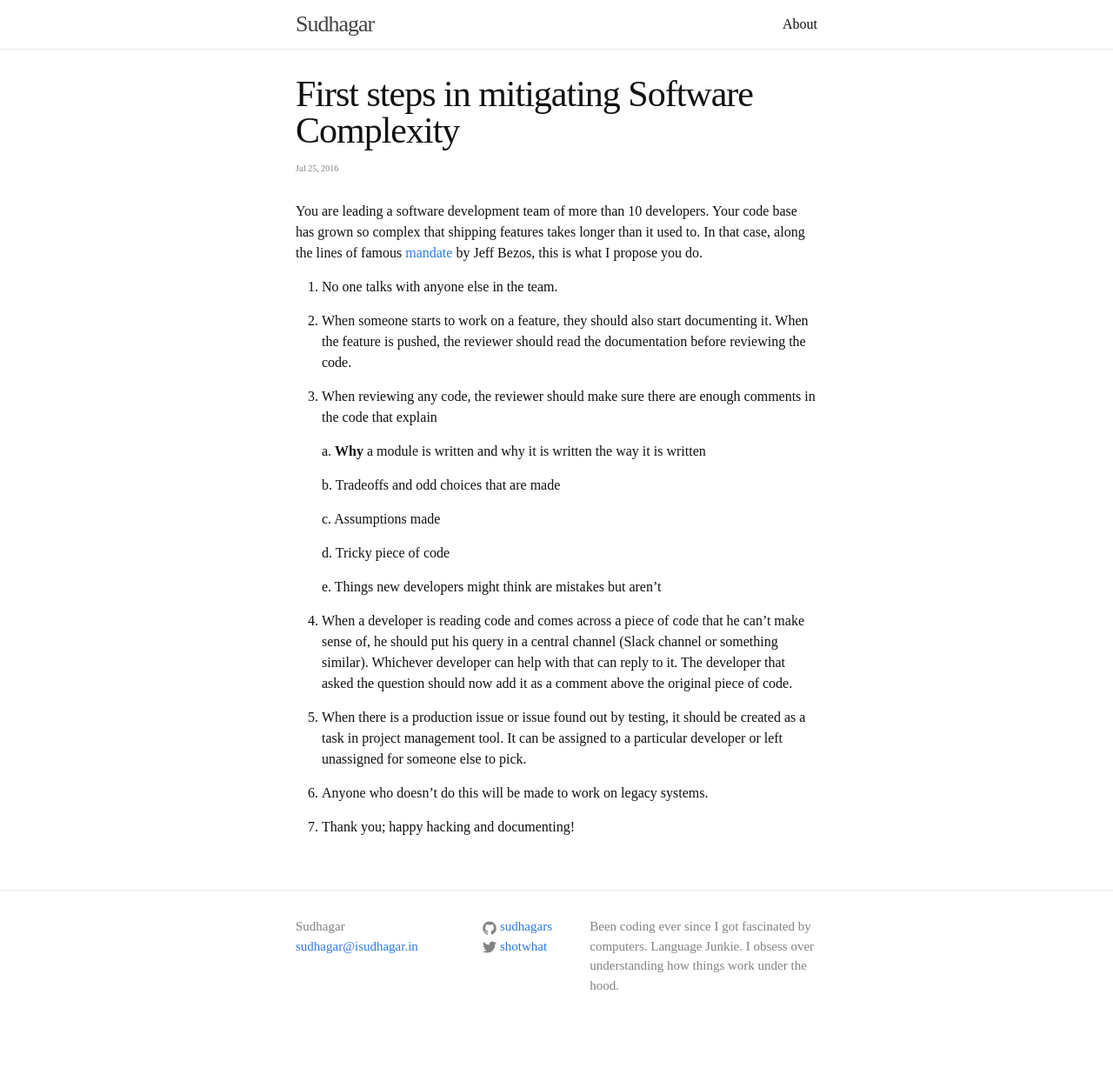
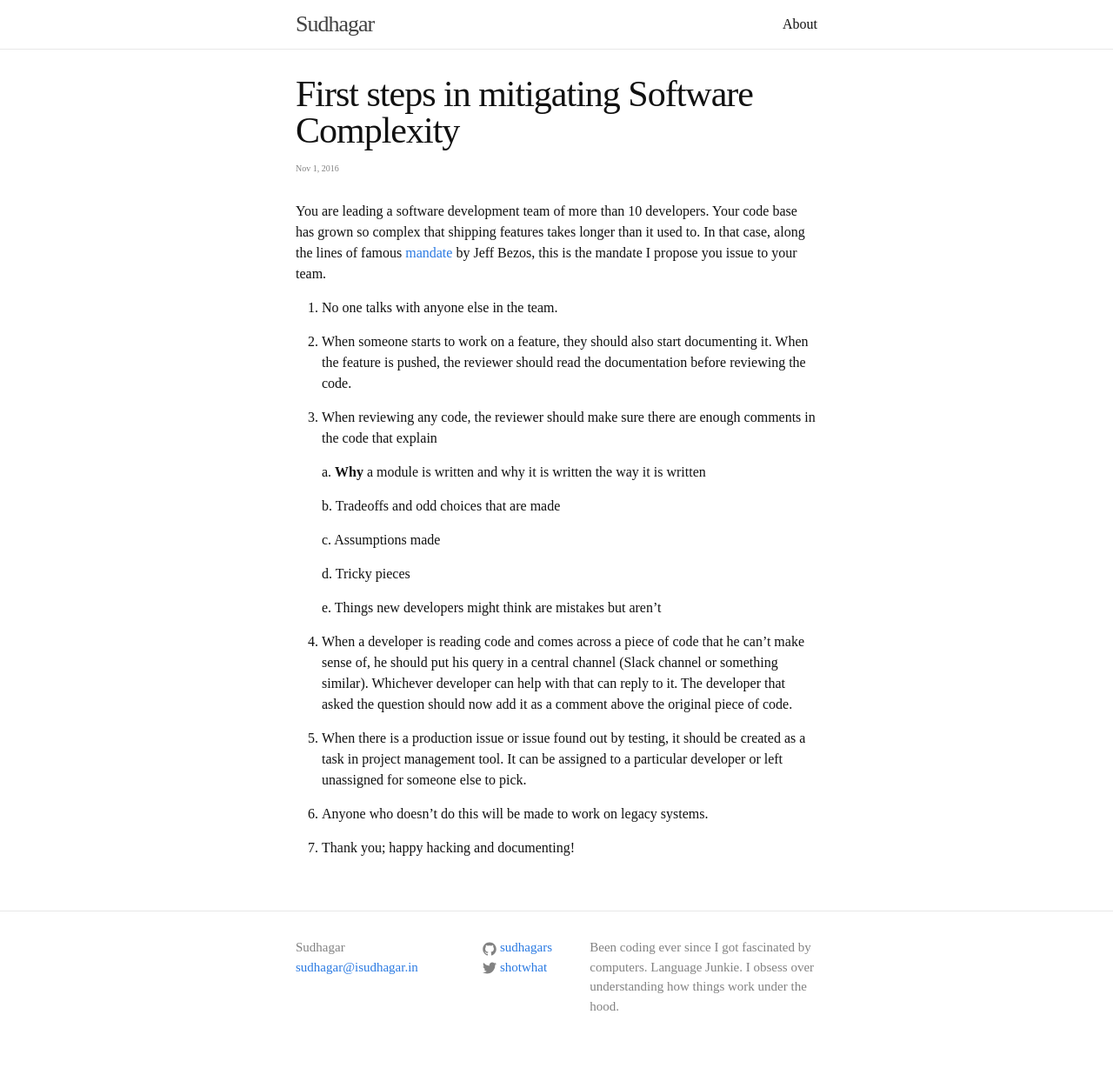
Before and after one commit to SudhagarS/sudhagars.github.io, a Jekyll site: the page built from _posts/2016-12-01-complexity-first-steps.markdown, in a window 1280 px wide. Shown: the whole page at 87% size. Built offline with Jekyll 4.4.1, drawn with Linux system fonts in a browser that asks for light colours; before the commit the page ends 1204 px from its top, so only the background shows below that.

Commit message:
Edit complexity post

```diff
--- a/_posts/2016-12-01-complexity-first-steps.markdown
+++ b/_posts/2016-12-01-complexity-first-steps.markdown
@@ -1,13 +1,13 @@
 ---
 layout: post
 title:  "First steps in mitigating Software Complexity"
-date:   2016-07-25 16:00:00 +0530
-categories: software-leadership software-development
+date:   2016-11-01 16:00:00 +0530
+categories: software-development
 tags: software-development software-leadership
 excerpt:
 ---
 
-You are leading a software development team of more than 10 developers. Your code base has grown so complex that shipping features takes longer than it used to. In that case, along the lines of famous [mandate](https://plus.google.com/+RipRowan/posts/eVeouesvaVX) by Jeff Bezos, this is what I propose you do.
+You are leading a software development team of more than 10 developers. Your code base has grown so complex that shipping features takes longer than it used to. In that case, along the lines of famous [mandate](https://plus.google.com/+RipRowan/posts/eVeouesvaVX) by Jeff Bezos, this is the mandate I propose you issue to your team.
 
 1. No one talks with anyone else in the team.
 
@@ -21,7 +21,7 @@ You are leading a software development team of more than 10 developers. Your cod
 
      c. Assumptions made
 
-     d. Tricky piece of code
+     d. Tricky pieces
 
      e. Things new developers might think are mistakes but aren't
 
```
